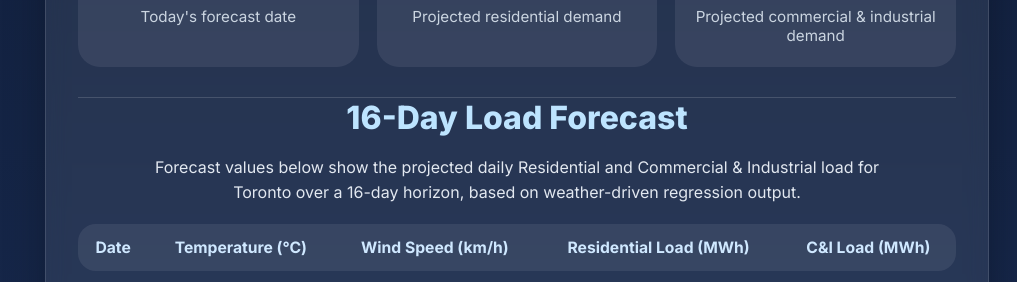
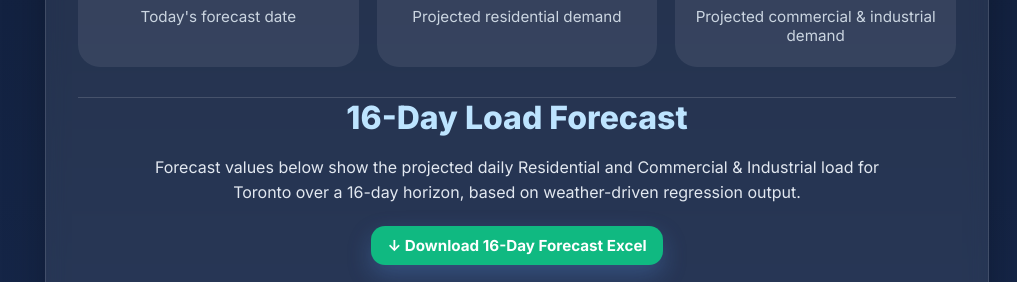
Before and after one commit to Hasnainr17/bv05-forecast, a Flask app: page / in a window 1280 px wide. Shown: the part 663-945 px from the top of the page, without its empty margins (263-1280 px from the left). Run offline with Flask 3, Linux system fonts and the light colour scheme; lists and menus that the app fills with data are empty; parts of the project's set-up code (start-up, migrations or seed data) failed here and were passed over.

Commit message:
Add download button and forecast plot sections
Added download button for 16-day forecast and plot displays.

```diff
--- a/templates/index.html
+++ b/templates/index.html
@@ -475,6 +475,27 @@
                   Forecast values below show the projected daily Residential and Commercial &amp; Industrial load
                   for {{ selected_city }} over a 16-day horizon, based on weather-driven regression output.
                </p>
+
+               <div style="text-align: center; margin: 20px 0;">
+                  <a href="{{ url_for('download_16_day', city=selected_city) }}"
+                     class="btn"
+                     style="text-decoration: none; padding: 10px 16px; font-size: 0.95rem; background: #10b981;">
+                     ↓ Download 16-Day Forecast Excel
+                  </a>
+               </div>
+
+               {% if forecast_res_plot %}
+               <div style="margin-top: 24px;">
+                  {{ forecast_res_plot | safe }}
+               </div>
+               {% endif %}
+
+               {% if forecast_ci_plot %}
+               <div style="margin-top: 24px;">
+                  {{ forecast_ci_plot | safe }}
+               </div>
+               {% endif %}
+
                <table>
                   <thead>
                      <tr>
```
